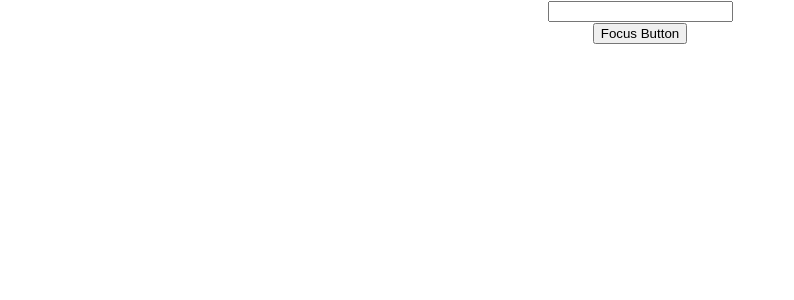
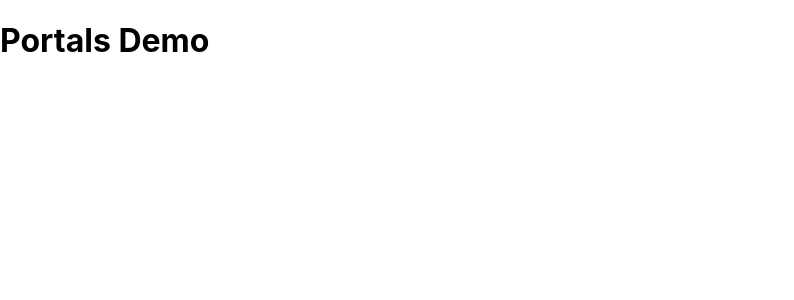
Before and after one commit to MarioTiara/React-Study, a React (Create React App) app: page / in a window 1280 px wide. Shown: the top 300 px of the page, without its empty margins (0-794 px from the left). Built offline with nearby package versions, Linux system fonts and the light colour scheme.

Commit message:
[31] Portals

```diff
--- a/public/index.html
+++ b/public/index.html
@@ -29,6 +29,7 @@
   <body>
     <noscript>You need to enable JavaScript to run this app.</noscript>
     <div id="root"></div>
+    <div id="portal-root"></div>
     <!--
       This HTML file is a template.
       If you open it directly in the browser, you will see an empty page.
--- a/src/App.js
+++ b/src/App.js
@@ -2,15 +2,13 @@
 import './App.css';
 import './appStyle.css'
 import styles from './appStyle.module.css'
-import RefsDemo from './components/RefsDemo';
-import FocusInput from './components/FocusInput';
-import FRParentInput from './components/FRParentInput';
+import PortalDemo from './components/PortalDemo';
 
 class App extends Component {
   render() {
     return (
       <div className="App">
-       <FRParentInput/>
+       <PortalDemo></PortalDemo>
       </div>
     );
   }
--- /dev/null
+++ b/src/components/PortalDemo.js
@@ -0,0 +1,13 @@
+import React from 'react'
+import ReactDOM  from 'react-dom'
+function PortalDemo() {
+  return ReactDOM.createPortal (
+    <h1>
+        Portals Demo
+    </h1>
+
+    , document.getElementById("portal-root")
+  )
+}
+
+export default PortalDemo
```
